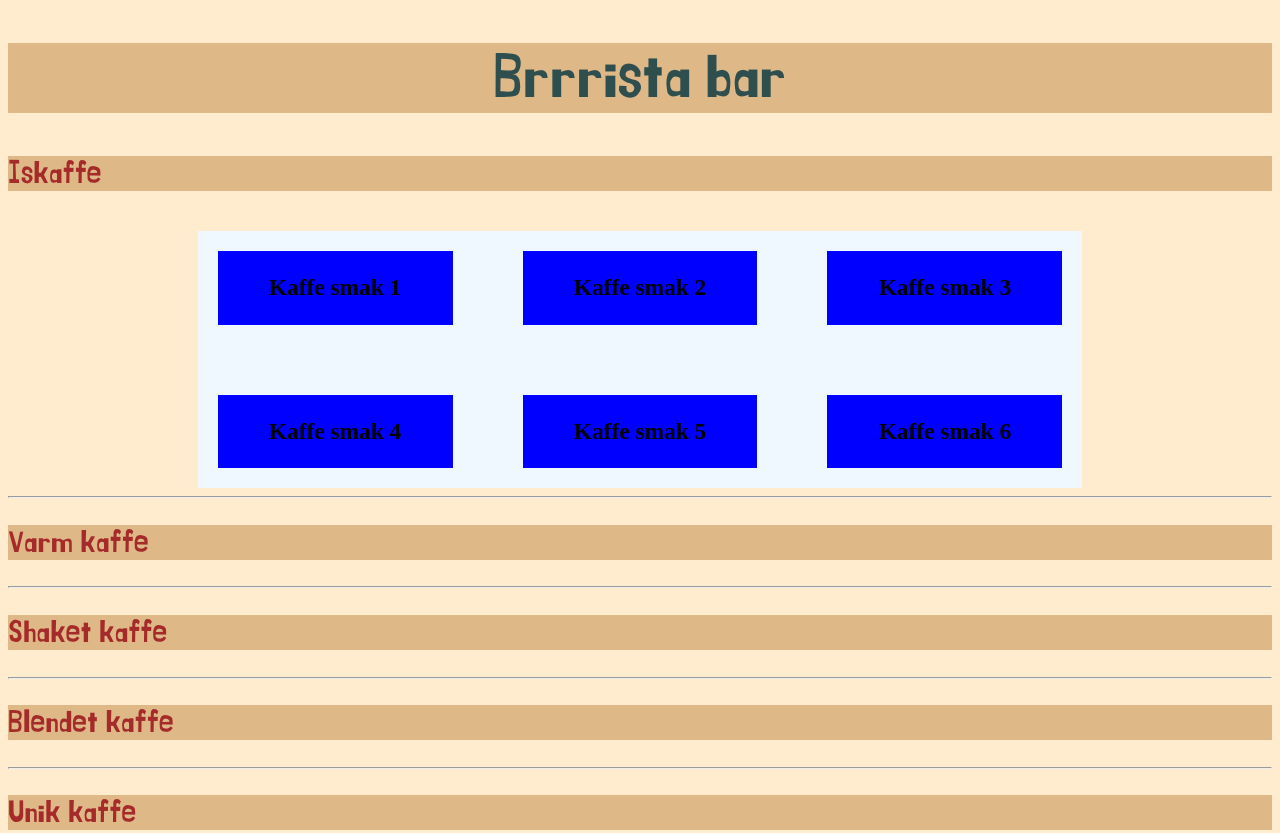
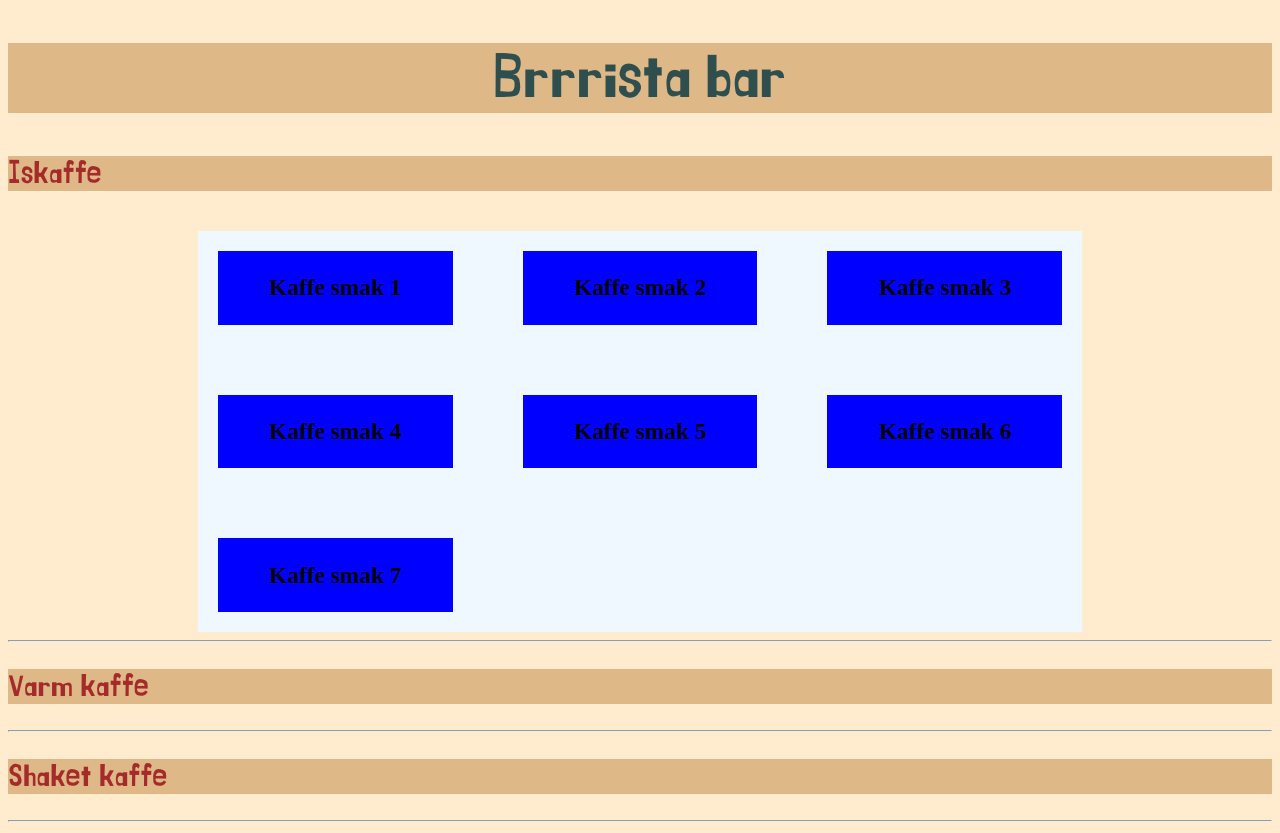
Before and after one commit to Mestabro/Coffee-website, a plain HTML site: page Brrrista Bar.html in a window 1280 px wide. Shown: the top 833 px of the page. Drawn offline with Linux system fonts and the light colour scheme.

Commit message:
init commit

```diff
--- a/Brrrista Bar.html
+++ b/Brrrista Bar.html
@@ -90,6 +90,9 @@
         <div>
             <h3>Kaffe smak 6</h3>
         </div>
+        <div>
+            <h3>Kaffe smak 7</h3>
+        </div>
     </div>
     <hr>
     <h2 class="coffee_type">Varm kaffe</h2>
```
